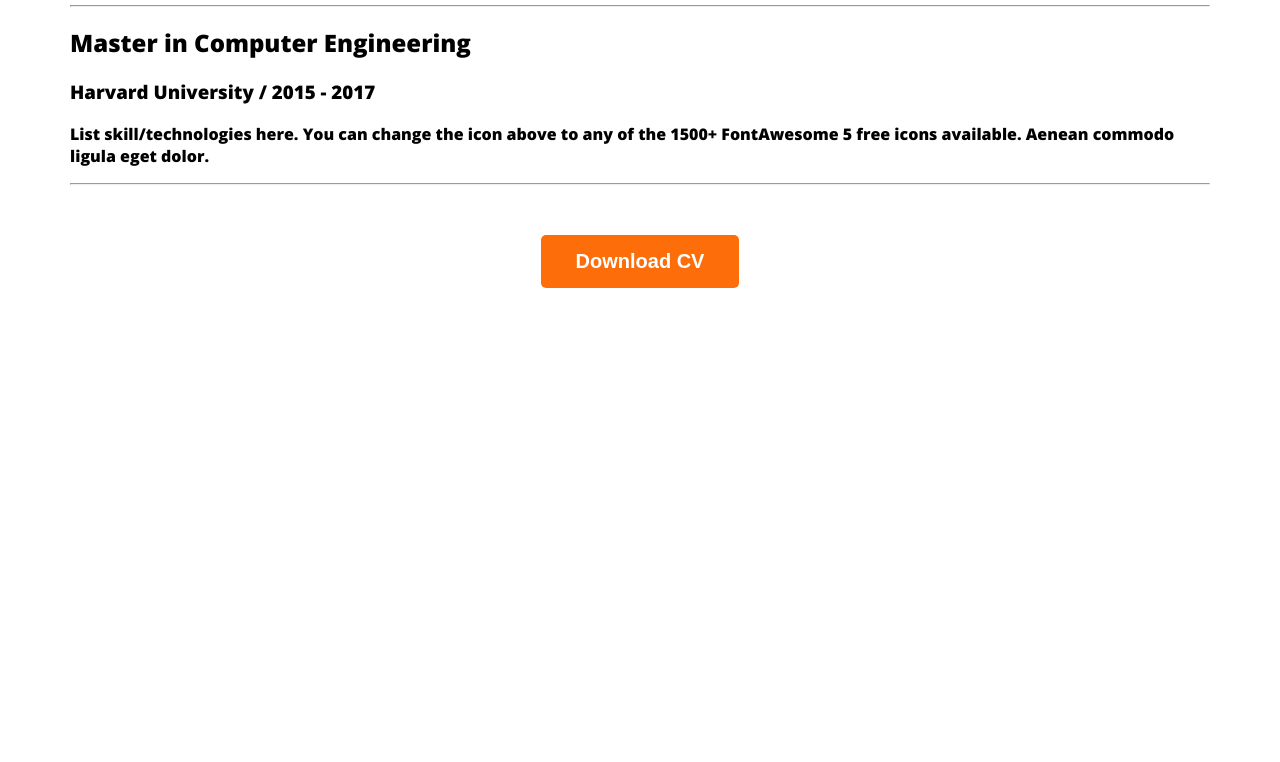
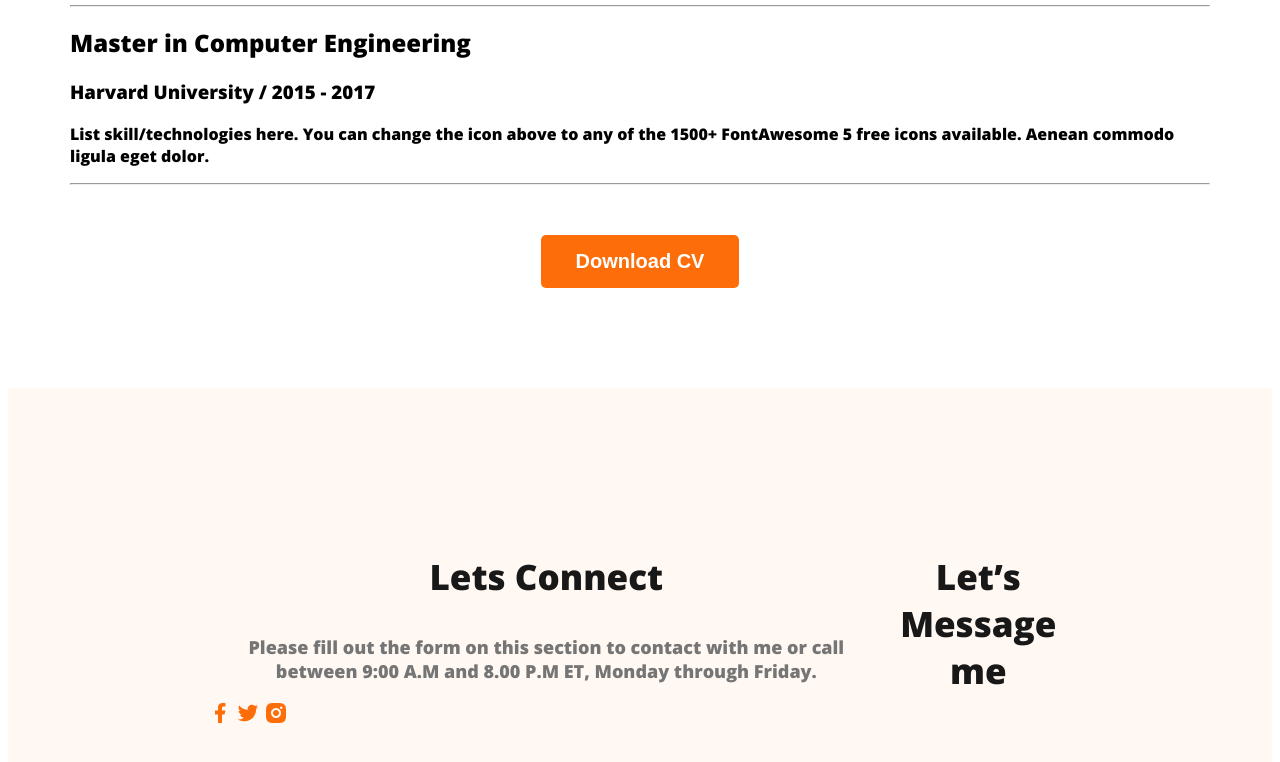
Before and after one commit to Riftekhar/Developer-portfolio, a plain HTML site: page index.html in a window 1280 px wide. Shown: the part 3320-4082 px from the top of the page. Before the commit the page ends 3616 px from the top, so only its background shows below. Drawn offline with nearby package versions, Linux system fonts and the light colour scheme.

Commit message:
basic footer

```diff
--- a/index.html
+++ b/index.html
@@ -151,6 +151,18 @@
 
     </main>
     <footer>
+        <div class="footer-column">
+            <h3 class="section-title">Lets Connect</h3>
+            <p class="section-description">Please fill out the form on this section to contact with me or call between 9:00 A.M and 8.00 P.M ET, Monday through Friday.</p>
+            <div class="social-links">
+                <a href=""><img src="images/icons/facebook.png" alt=""></a>
+                <a href=""><img src="images/icons/twitter.png" alt=""></a>
+                <a href=""><img src="images/icons/insta.png" alt=""></a>
+            </div>
+        </div>
+        <div class="footer-column">
+            <h3 class="section-title">Let’s Message me</h3>
+        </div>
 
     </footer>
 
--- a/styles/portfolio.css
+++ b/styles/portfolio.css
@@ -127,3 +127,9 @@ font-weight: 700;
     text-align: center;
     margin-top: 50px;
 }
+footer{
+    display: flex;
+ background: #FFF8F3;
+ margin-top: 100px;
+ padding: 130px 200px;
+}
```
